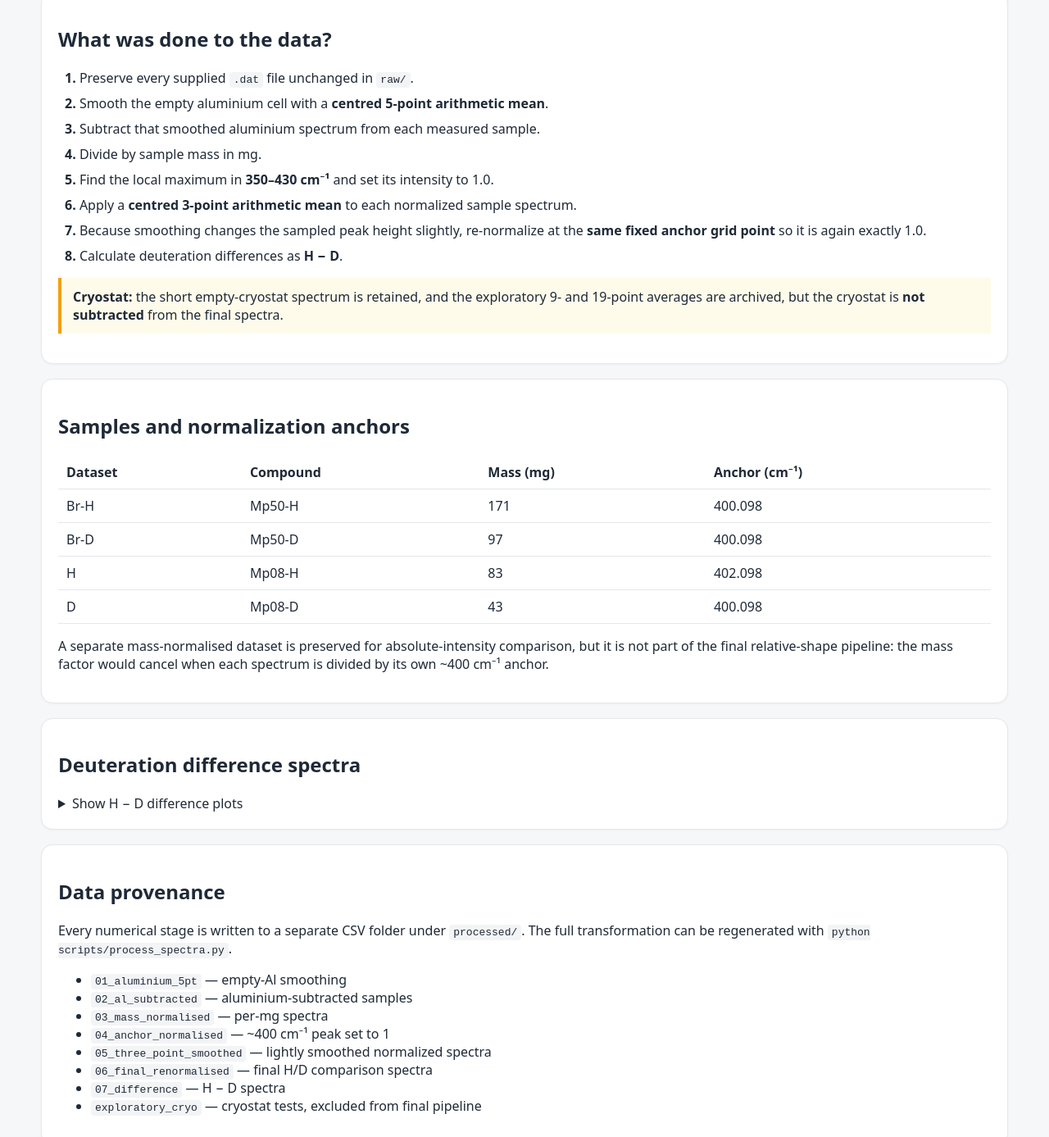
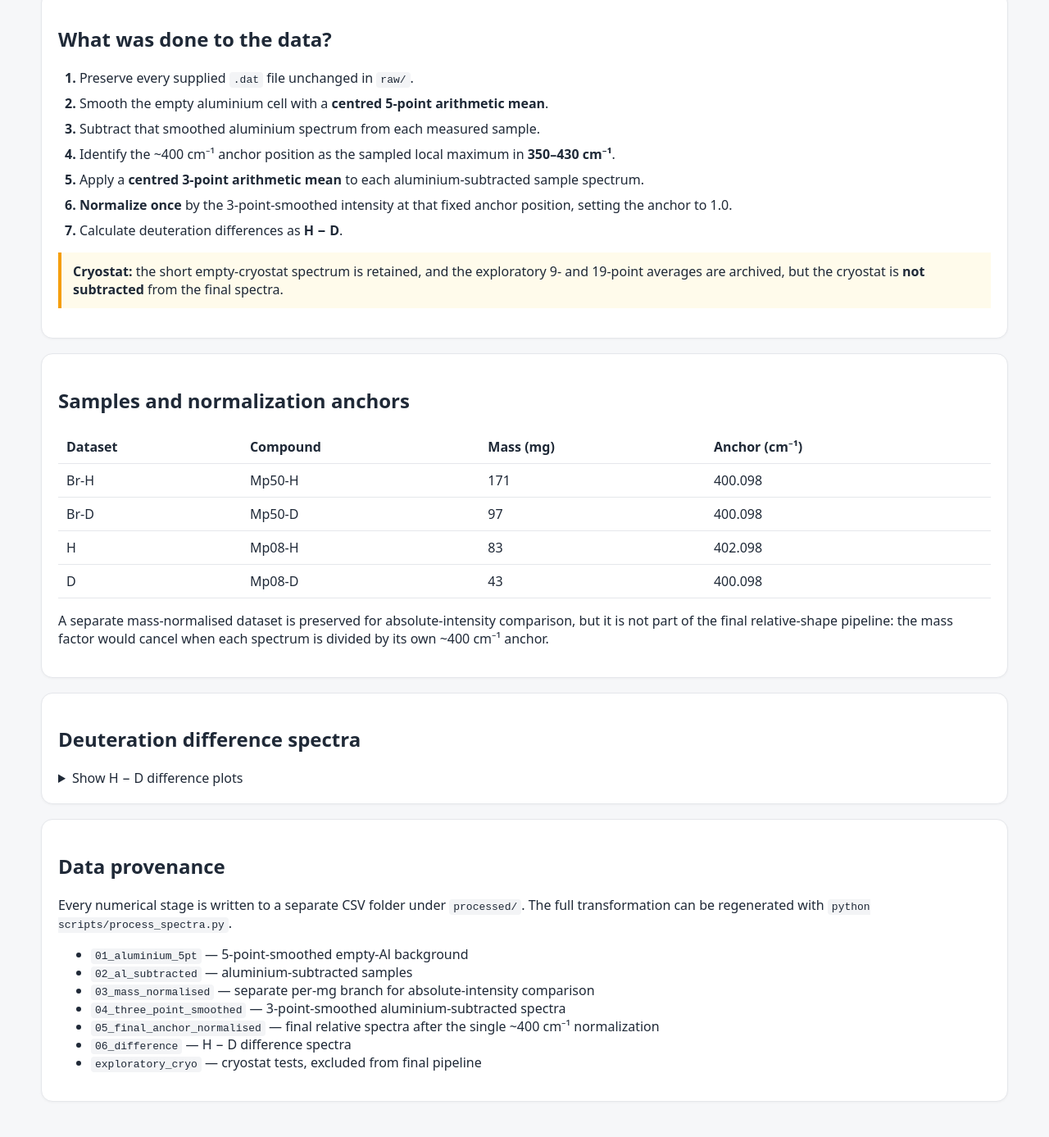
Before and after one commit to jeff-aaron-armstrong/gallium-peter-sadler, a plain HTML site: page dashboard/index.html in a window 1280 px wide. Shown: the part 728-2115 px from the top of the page at 82% size. Drawn offline with Linux system fonts and the light colour scheme.

Commit message:
Correct experimental processing description on dashboard

```diff
--- a/dashboard/index.html
+++ b/dashboard/index.html
@@ -40,11 +40,10 @@ details { margin-top:12px; }
 <div class="step"><b>1.</b> Preserve every supplied <code>.dat</code> file unchanged in <code>raw/</code>.</div>
 <div class="step"><b>2.</b> Smooth the empty aluminium cell with a <b>centred 5-point arithmetic mean</b>.</div>
 <div class="step"><b>3.</b> Subtract that smoothed aluminium spectrum from each measured sample.</div>
-<div class="step"><b>4.</b> Divide by sample mass in mg.</div>
-<div class="step"><b>5.</b> Find the local maximum in <b>350–430 cm⁻¹</b> and set its intensity to 1.0.</div>
-<div class="step"><b>6.</b> Apply a <b>centred 3-point arithmetic mean</b> to each normalized sample spectrum.</div>
-<div class="step"><b>7.</b> Because smoothing changes the sampled peak height slightly, re-normalize at the <b>same fixed anchor grid point</b> so it is again exactly 1.0.</div>
-<div class="step"><b>8.</b> Calculate deuteration differences as <b>H − D</b>.</div>
+<div class="step"><b>4.</b> Identify the ~400 cm⁻¹ anchor position as the sampled local maximum in <b>350–430 cm⁻¹</b>.</div>
+<div class="step"><b>5.</b> Apply a <b>centred 3-point arithmetic mean</b> to each aluminium-subtracted sample spectrum.</div>
+<div class="step"><b>6.</b> <b>Normalize once</b> by the 3-point-smoothed intensity at that fixed anchor position, setting the anchor to 1.0.</div>
+<div class="step"><b>7.</b> Calculate deuteration differences as <b>H − D</b>.</div>
 <p class="note"><b>Cryostat:</b> the short empty-cryostat spectrum is retained, and the exploratory 9- and 19-point averages are archived, but the cryostat is <b>not subtracted</b> from the final spectra.</p>
 </div>
 
@@ -73,13 +72,12 @@ details { margin-top:12px; }
 <h2>Data provenance</h2>
 <p>Every numerical stage is written to a separate CSV folder under <code>processed/</code>. The full transformation can be regenerated with <code>python scripts/process_spectra.py</code>.</p>
 <ul>
-<li><code>01_aluminium_5pt</code> — empty-Al smoothing</li>
+<li><code>01_aluminium_5pt</code> — 5-point-smoothed empty-Al background</li>
 <li><code>02_al_subtracted</code> — aluminium-subtracted samples</li>
-<li><code>03_mass_normalised</code> — per-mg spectra</li>
-<li><code>04_anchor_normalised</code> — ~400 cm⁻¹ peak set to 1</li>
-<li><code>05_three_point_smoothed</code> — lightly smoothed normalized spectra</li>
-<li><code>06_final_renormalised</code> — final H/D comparison spectra</li>
-<li><code>07_difference</code> — H − D spectra</li>
+<li><code>03_mass_normalised</code> — separate per-mg branch for absolute-intensity comparison</li>
+<li><code>04_three_point_smoothed</code> — 3-point-smoothed aluminium-subtracted spectra</li>
+<li><code>05_final_anchor_normalised</code> — final relative spectra after the single ~400 cm⁻¹ normalization</li>
+<li><code>06_difference</code> — H − D difference spectra</li>
 <li><code>exploratory_cryo</code> — cryostat tests, excluded from final pipeline</li>
 </ul>
 </div>
```
